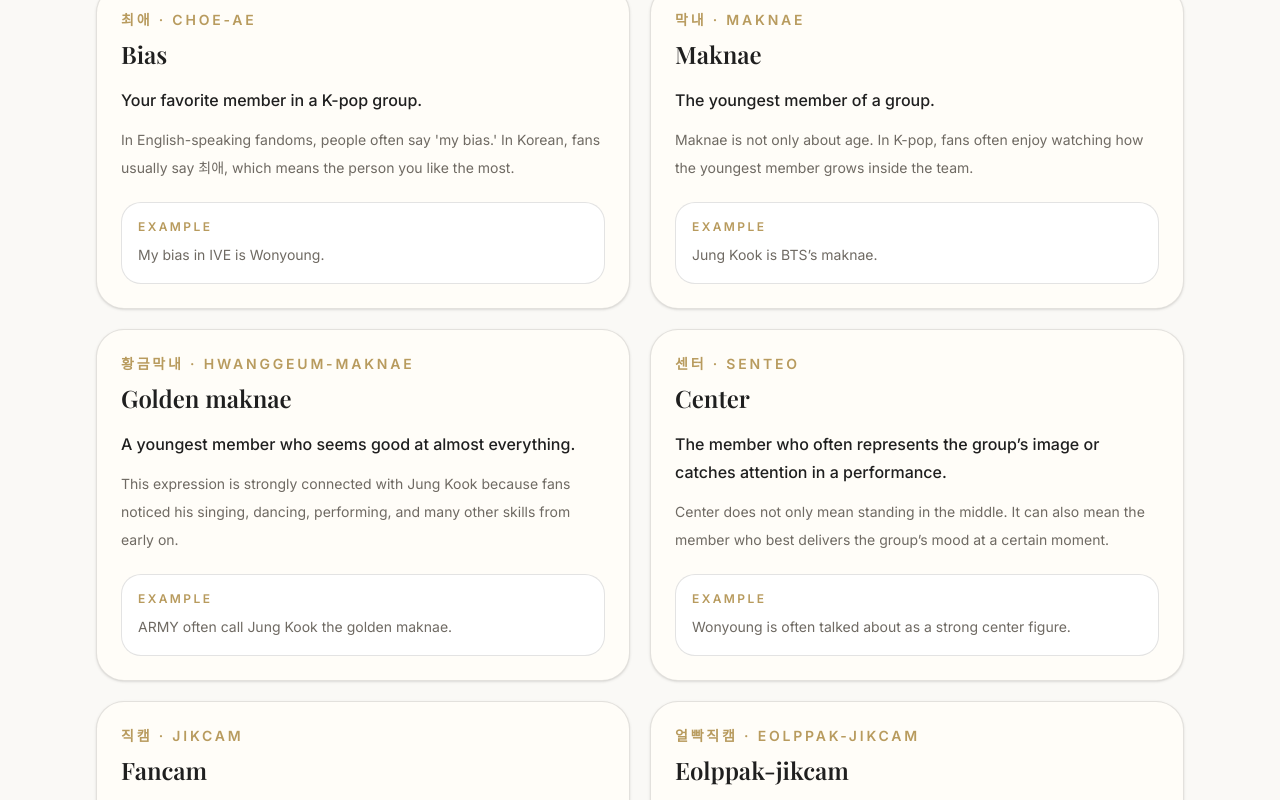
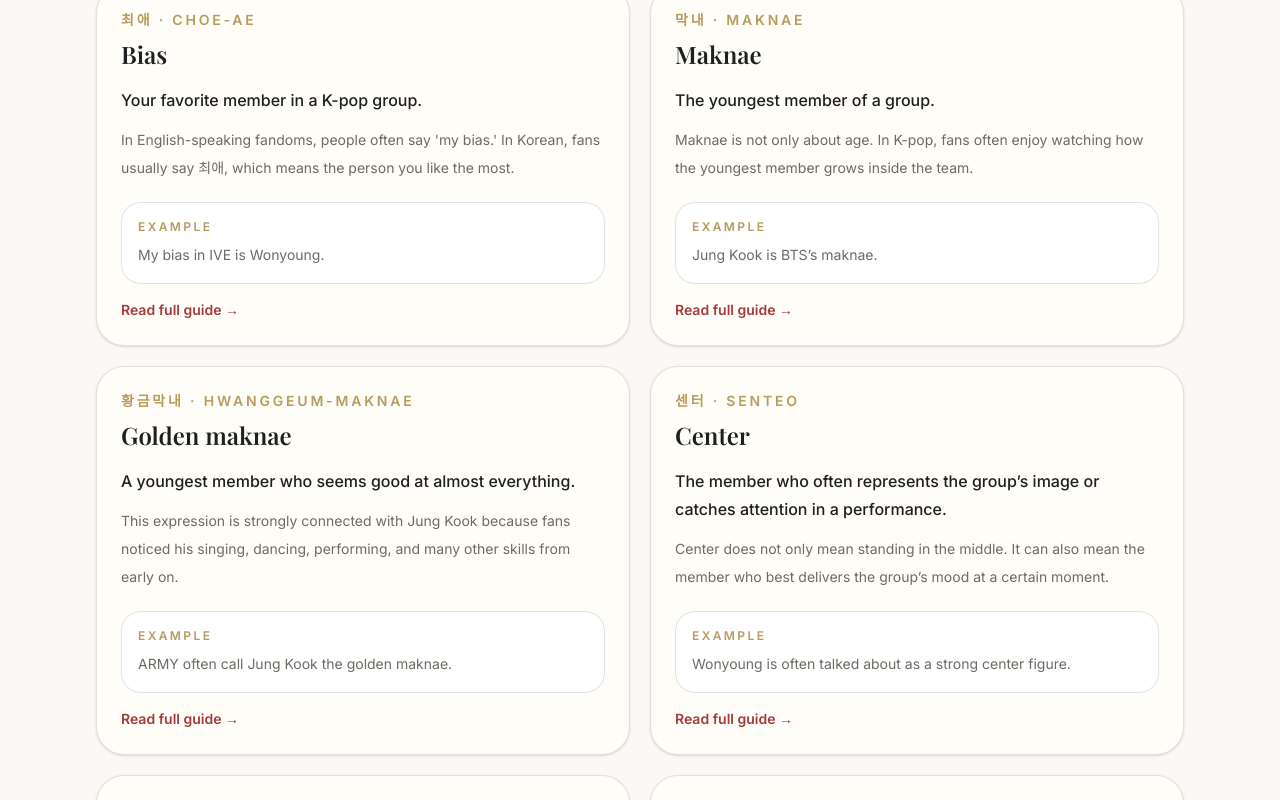
Before and after one commit to kjgusgh-source/korea-inside, a Next.js app: page /kpop/glossary in a window 1280 px wide. Shown: the part 662-1462 px from the top of the page. Built offline with nearby package versions, Linux system fonts and the light colour scheme; a web font is replaced by a local one.

Commit message:
Add glossary guide links

```diff
--- a/app/kpop/glossary/page.tsx
+++ b/app/kpop/glossary/page.tsx
@@ -39,6 +39,7 @@ const glossaryTerms = [
     note:
       "In English-speaking fandoms, people often say 'my bias.' In Korean, fans usually say 최애, which means the person you like the most.",
     example: "My bias in IVE is Wonyoung.",
+    href: "/kpop/what-does-bias-mean",
   },
   {
     term: "Maknae",
@@ -48,6 +49,7 @@ const glossaryTerms = [
     note:
       "Maknae is not only about age. In K-pop, fans often enjoy watching how the youngest member grows inside the team.",
     example: "Jung Kook is BTS’s maknae.",
+    href: "/kpop/what-is-maknae",
   },
   {
     term: "Golden maknae",
@@ -57,6 +59,7 @@ const glossaryTerms = [
     note:
       "This expression is strongly connected with Jung Kook because fans noticed his singing, dancing, performing, and many other skills from early on.",
     example: "ARMY often call Jung Kook the golden maknae.",
+    href: "/kpop/what-is-maknae"
   },
   {
     term: "Center",
@@ -67,6 +70,7 @@ const glossaryTerms = [
     note:
       "Center does not only mean standing in the middle. It can also mean the member who best delivers the group’s mood at a certain moment.",
     example: "Wonyoung is often talked about as a strong center figure.",
+    href: "/kpop/what-is-center-in-kpop"
   },
   {
     term: "Fancam",
@@ -76,6 +80,7 @@ const glossaryTerms = [
     note:
       "Fancams are a big part of K-pop culture because they let fans watch small expressions, gestures, and details that are easy to miss in a full-stage video.",
     example: "A Karina fancam can show her sharp stage presence clearly.",
+    href: "/kpop/what-is-fancam"
   },
   {
     term: "Eolppak-jikcam",
@@ -86,6 +91,7 @@ const glossaryTerms = [
     note:
       "얼빡 is casual fan slang for a close face shot, and 직캠 means fancam. Fans watch these clips to catch tiny changes in expression.",
     example: "Hayoung’s eolppak-jikcam makes her small smiles easier to notice.",
+    href: "/kpop/what-is-a-fancam"
   },
   {
     term: "Ending fairy",
@@ -96,6 +102,7 @@ const glossaryTerms = [
     note:
       "Ending fairy moments became famous because idols use that short final camera shot to show charm, humor, confidence, or a memorable expression.",
     example: "An ending fairy clip can become viral even after the stage ends.",
+    href: "/kpop/what-is-ending-fairy"
   },
   {
     term: "Aegyo",
@@ -268,6 +275,14 @@ export default function KpopGlossaryPage() {
                   {item.example}
                 </p>
               </div>
+              {"href" in item && item.href && (
+  <Link
+    href={item.href}
+    className="mt-4 inline-flex text-sm font-semibold text-[var(--accent)] transition hover:opacity-80"
+  >
+    Read full guide →
+  </Link>
+)}
             </article>
           ))}
         </section>
```
